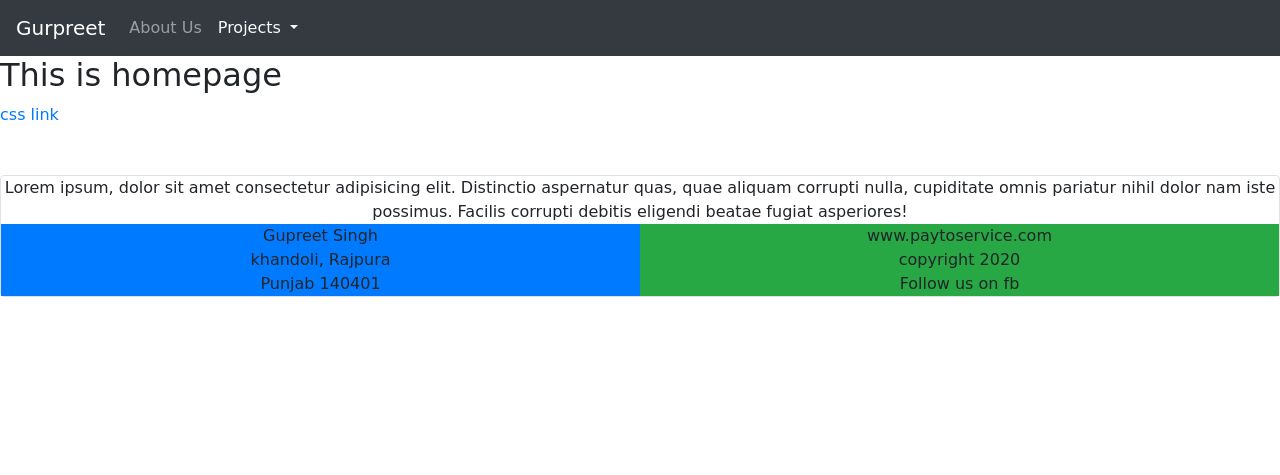
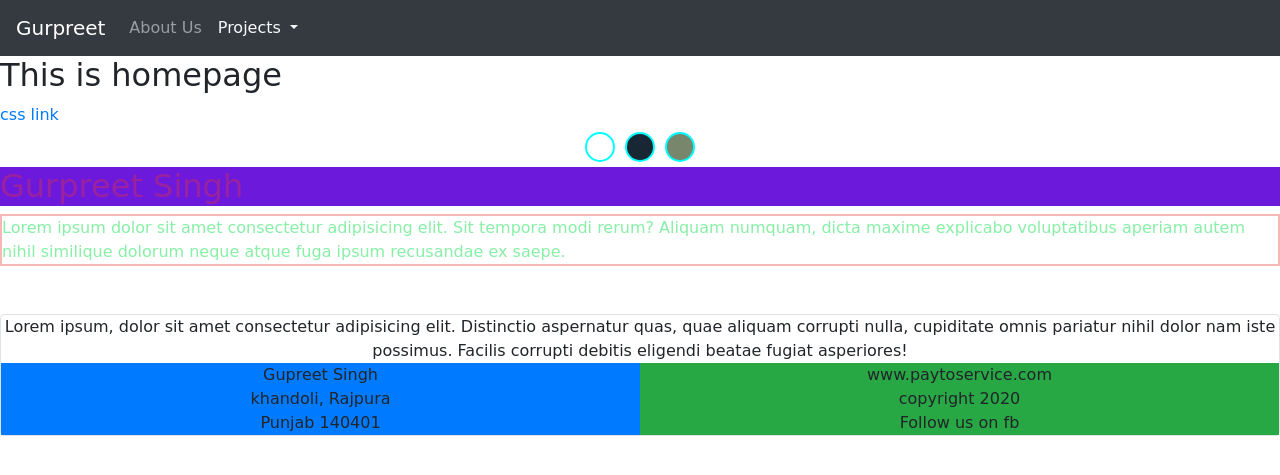
Before and after one commit to preetgur/Projects, a Django app: page / in a window 1280 px wide. Shown: the top 475 px of the page. Run offline with Django 3.2, Linux system fonts and the light colour scheme; some libraries are stand-ins or nearby versions; some web fonts are replaced.

Commit message:
theme customization using js

```diff
--- /dev/null
+++ b/blog/static/css/default.css
@@ -0,0 +1,53 @@
+:root {
+    --backgroundColor : rgb(201, 153, 153);
+    --mainColor : rgba(255, 17, 57, 0.349);
+    --secondaryColor : rgba(25, 129, 72, 0.363);
+    --mainText: rgba(16, 95, 100, 0.144);
+    --text : black;
+}
+
+
+#theme-options-wrapper{
+	display: flex;
+	justify-content: center;
+}
+
+.theme-dot{
+	height: 30px;
+	width: 30px;
+	background-color: black;
+	border-radius: 50%;
+
+	margin: 5px;
+	border:2px solid cyan;
+	cursor: pointer;
+}
+
+
+.theme-dot:hover{
+	border-width: 5px;
+}
+
+
+#light-mode{
+	background-color: #fff;
+}
+
+#blue-mode{
+	background-color: #192734;
+}
+
+#green-mode{
+	background-color: #78866b;
+}
+
+#name
+{   background: var(--backgroundColor);
+    color : var(--mainColor);
+}
+
+#intro
+{
+    color: var(--text);
+    border: 2px solid var(--mainColor);
+}
--- a/blog/static/css/home.css
+++ /dev/null
@@ -1,4 +0,0 @@
-* {
-    background: skyblue;
-    font-size: 20px;
-}
--- /dev/null
+++ b/blog/static/css/light.css
@@ -0,0 +1,7 @@
+:root {
+    --backgroundColor : rgb(109, 25, 219);
+    --mainColor : rgba(236, 51, 51, 0.349);
+    --secondaryColor : rgba(32, 141, 18, 0.849);
+    --mainText: rgba(3, 11, 44, 0.952);
+    --text : rgba(18, 223, 80, 0.507);
+}
--- /dev/null
+++ b/blog/static/js/theme.js
@@ -0,0 +1,45 @@
+console.log("its  good working");
+let theme = localStorage.getItem('theme');
+
+if(theme == null)
+{
+    setTheme("light")
+}
+else
+{
+    setTheme(theme)
+}
+
+let themeDots = document.getElementsByClassName('theme-dot');
+
+for(var i =0; i<themeDots.length; i++)
+{
+    themeDots[i].addEventListener('click',function() {
+        let mode = this.dataset.mode;
+        setTheme(mode)
+        console.log("clicked")
+
+    })
+}
+
+
+function setTheme(mode)
+{
+    if (mode == "light")
+    {
+        document.getElementById('theme-style').href = 'static/css/light.css'
+console.log("its working light")
+
+    }
+
+    if (mode == "blue")
+    {
+        document.getElementById('theme-style').href = 'static/css/blue.css'
+    }
+    if (mode == "green")
+    {
+        document.getElementById('theme-style').href = 'static/css/light.css'
+    }
+
+    localStorage.setItem('theme',mode)
+}
--- a/blog/static/js/xyz.js
+++ /dev/null
@@ -1,2 +0,0 @@
-let name = "Gurpreet singh";
-let rollno = 151130;
--- a/blog/templates/blog/home.html
+++ b/blog/templates/blog/home.html
@@ -5,7 +5,11 @@
 
 {% block style %}     {% endblock style %}
 
-{% block links %}   {% endblock links%}
+{% block links %}
+<link  rel="stylesheet" href="{% static 'css/default.css'%}">
+
+<link  id ="theme-style" rel="stylesheet" href="{% static 'css/light.css'%}">
+{% endblock links%}
 
 {% block navbar %}
 
@@ -17,6 +21,20 @@
 {% block content %}
     <h2>This is homepage</h2>
     <a href="{% static 'css/home.css'%}"> css link</a>
+
+    <div id="theme-options-wrapper">
+        <div id="light-mode" class="theme-dot" data-mode="light"></div>
+        <div id="blue-mode" class="theme-dot" data-mode="blue"></div>
+        <div id="green-mode" class="theme-dot" data-mode="green"></div>
+    </div>
+
+
+    <div>
+        <h2 id="name">Gurpreet Singh</h2>
+        <p id="intro">
+        Lorem ipsum dolor sit amet consectetur adipisicing elit. Sit tempora modi rerum? Aliquam numquam, dicta maxime explicabo voluptatibus aperiam autem nihil similique dolorum neque atque fuga ipsum recusandae ex saepe.
+        </p>
+    </div>
 {% endblock content%}
 
 
@@ -24,4 +42,7 @@
     {% include "blog/footer.html" %}
 {% endblock footer %}
 
-{% block script %}   {% endblock script %}
+{% block script %}
+<script type="text/javascript" src="{% static 'js/theme.js' %}"></script>
+
+{% endblock script %}
```
Also changed, not shown: blog/static/css/blue.css (added, +7 -0 lines).
